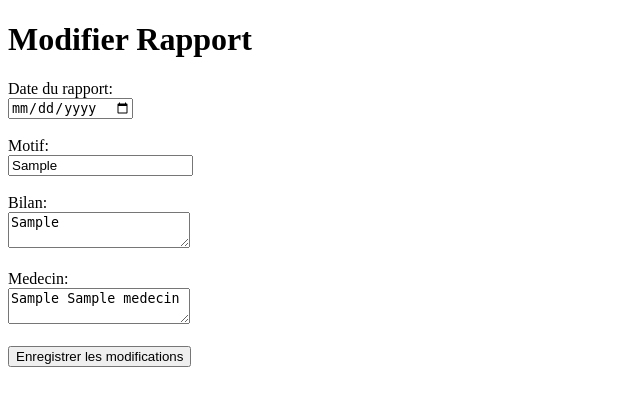
After one commit to inesssfd/python_gsb_1, a Django app: page /modifier_rapport/1/ in a window 1280 px wide. The commit adds this page. Shown: the top 406 px of the page, without its empty margins (0-640 px from the left). Run offline with Django 5.2, Linux system fonts and the light colour scheme; tables that the repository leaves empty hold one stand-in row (values such as "Sample post").

Commit message:
medicament-offrir

```diff
--- a/projet_python_gsb/urls.py
+++ b/projet_python_gsb/urls.py
@@ -20,13 +20,13 @@ from django.contrib import admin
 from django.urls import path
 from projetgsbpython.views import inscription
 from django.urls import include
-from projetgsbpython.views import connexion
-from projetgsbpython.views import tableau_de_bord
-from projetgsbpython.views import create_rapport
+from projetgsbpython.views import inscription, connexion, tableau_de_bord, create_rapport, modifier_rapport
+
 urlpatterns = [
     path('admin/', admin.site.urls),
     path('tableau_de_bord/<int:visiteur_id>/', tableau_de_bord, name='tableau_de_bord'),
     path('inscription/', inscription, name='inscription'),
     path('connexion/', connexion, name='connexion'),
-      path('create_rapport/<int:visiteur_id>/',create_rapport, name='create_rapport'),
+    path('create_rapport/<int:visiteur_id>/',create_rapport, name='create_rapport'),
+    path('modifier_rapport/<int:rapport_id>/',modifier_rapport, name='modifier_rapport'),
 ]
--- a/projetgsbpython/models.py
+++ b/projetgsbpython/models.py
@@ -44,3 +44,25 @@ class Rapport(models.Model):
 
     class Meta:
         db_table = 'rapport'
+
+class Medicament(models.Model):
+    idmedicament = models.AutoField(primary_key=True)
+    nomcommercial = models.CharField(max_length=100)
+    famille_medicament = models.CharField(max_length=100)
+    composition = models.TextField()
+    effet = models.TextField()
+    contreindication = models.TextField()
+
+    class Meta:
+        db_table = 'medicament'
+
+class MedicamentRapport(models.Model):
+    idmedicament = models.ForeignKey(Medicament, on_delete=models.CASCADE, db_column='idmedicament')  # Assurez-vous que le nom de la colonne correspond à celui dans la table Medicament
+    idrapport = models.ForeignKey(Rapport, on_delete=models.CASCADE, db_column='idrapport')  # Assurez-vous que le nom de la colonne correspond à celui dans la table Rapport
+    quantite = models.IntegerField()
+
+    class Meta:
+        db_table = 'medicament_rapport'  # Nom de la table dans la base de données
+
+    def __str__(self):
+        return f"Medicament {self.idmedicament} dans le rapport {self.idrapport} - Quantité: {self.quantite}"
--- /dev/null
+++ b/projetgsbpython/templates/modifier_rapport.html
@@ -0,0 +1,28 @@
+<!DOCTYPE html>
+<html lang="fr">
+<head>
+    <meta charset="UTF-8">
+    <meta name="viewport" content="width=device-width, initial-scale=1.0">
+    <title>Modifier Rapport</title>
+</head>
+<body>
+    <h1>Modifier Rapport</h1>
+    <form method="post">
+        {% csrf_token %}
+        <label for="daterapport">Date du rapport:</label><br>
+        <input type="date" id="daterapport" name="daterapport" value="{{ rapport.daterapport }}"><br><br>
+
+        <label for="motif">Motif:</label><br>
+        <input type="text" id="motif" name="motif" value="{{ rapport.motif }}"><br><br>
+
+        <label for="bilan">Bilan:</label><br>
+        <textarea id="bilan" name="bilan">{{ rapport.bilan }}</textarea><br><br>
+
+        <label for="bilan">Medecin:</label><br>
+        <textarea id="bilan" name="bilan">{{ rapport.idmedecin.prenom }} {{ rapport.idmedecin.nom }}</textarea><br><br>
+
+
+        <input type="submit" value="Enregistrer les modifications">
+    </form>
+</body>
+</html>
--- a/projetgsbpython/templates/tableau_de_bord.html
+++ b/projetgsbpython/templates/tableau_de_bord.html
@@ -22,8 +22,11 @@
         <p><strong>Motif:</strong> {{ rapport.motif }}</p>
         <p><strong>Bilan:</strong> {{ rapport.bilan }}</p>
         <p><strong>Médecin:</strong> {{ rapport.idmedecin.prenom }} {{ rapport.idmedecin.nom }}</p>
-            <!-- Ajoutez d'autres champs du rapport ici -->
+        <a href="{% url 'modifier_rapport' rapport.idrapport %}" class="button-container">
+            <button class="bn30"><span class="text">Modifier Rapport</span></button>
+        </a>
     </div>
 {% endfor %}
+
 </body>
 </html>
--- a/projetgsbpython/views.py
+++ b/projetgsbpython/views.py
@@ -4,8 +4,7 @@ from django.contrib import messages
 from django.shortcuts import render, redirect
 from .forms import InscriptionForm, RapportForm
 from .models import Visiteur, Medecin, Rapport
-from django.shortcuts import get_object_or_404
-
+from django.shortcuts import render, get_object_or_404
 def inscription(request):
     if request.method == 'POST':
         form = InscriptionForm(request.POST)
@@ -60,3 +59,7 @@ def create_rapport(request, visiteur_id):
     else:
         form = RapportForm(initial={'idvisiteur': visiteur_id})  # Passer l'ID du visiteur au formulaire
     return render(request, 'create_rapport.html', {'visiteur_id': visiteur_id, 'form': form})
+def modifier_rapport(request, rapport_id):
+    rapport = get_object_or_404(Rapport, idrapport=rapport_id)
+    # You need to add code for the form to modify the report here
+    return render(request, 'modifier_rapport.html', {'rapport': rapport})
```
Also changed, not shown: projetgsbpython/admin.py (+10 -3 lines). Lines whose indentation alone changed are shown as unchanged.
